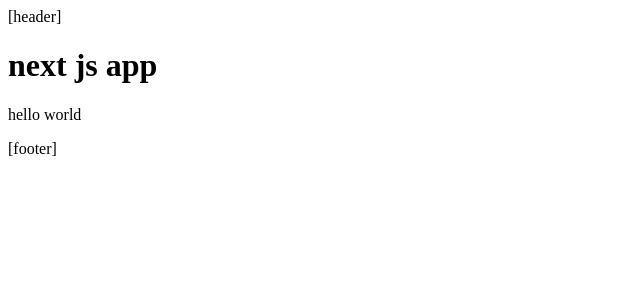
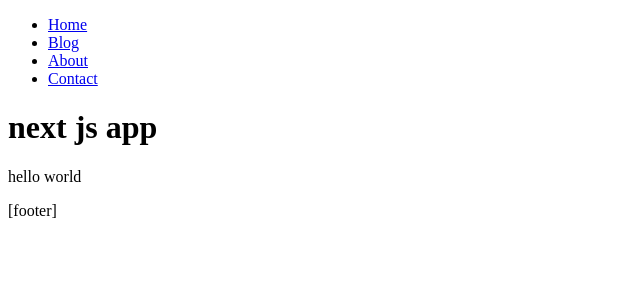
Before and after one commit to nyukkiw/case-study-HeadLess-CMS, a Next.js app: page / in a window 1280 px wide. Shown: the top 300 px of the page, without its empty margins (0-640 px from the left). Built offline with nearby package versions, Linux system fonts and the light colour scheme.

Commit message:
lesson about server component and client component. run with production mode and use link component for link

```diff
--- a/app/layout.jsx
+++ b/app/layout.jsx
@@ -1,8 +1,4 @@
-import { ReactNode } from "react";
-// interface LayoutProps{
-//     children: ReactNode;
-// }
-
+import Link from "next/link"
 export default function layout({children}){
     return(
 
@@ -12,7 +8,22 @@
         </head>
         <body>
             <header>
-                [header]
+                <nav>
+                    <ul>
+                        <li>
+                            <Link href="/">Home</Link>
+                        </li>
+                        <li>
+                            <Link href="/blog">Blog</Link>
+                        </li>
+                        <li>
+                            <Link href="/about">About</Link>
+                        </li>
+                        <li>
+                            <Link href="/contact">Contact</Link>
+                        </li>
+                    </ul>
+                </nav>
             </header>
             <main>
             {children}
--- a/app/page.jsx
+++ b/app/page.jsx
@@ -1,4 +1,13 @@
+'use client'
+
+import { useEffect } from "react";
+
 export default function Home(){
+
+    useEffect(()=>{
+        window.alert("hello next.js");
+    }, []);
+
     console.log('hello world');
     return (
         <>
```
